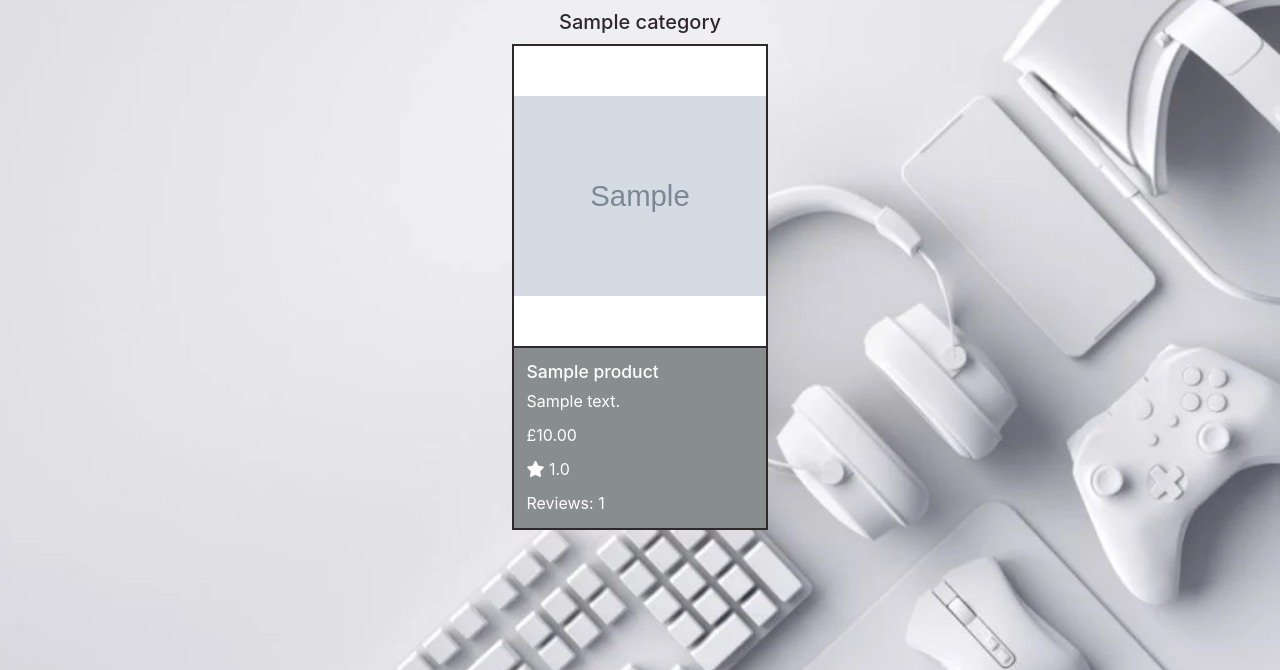
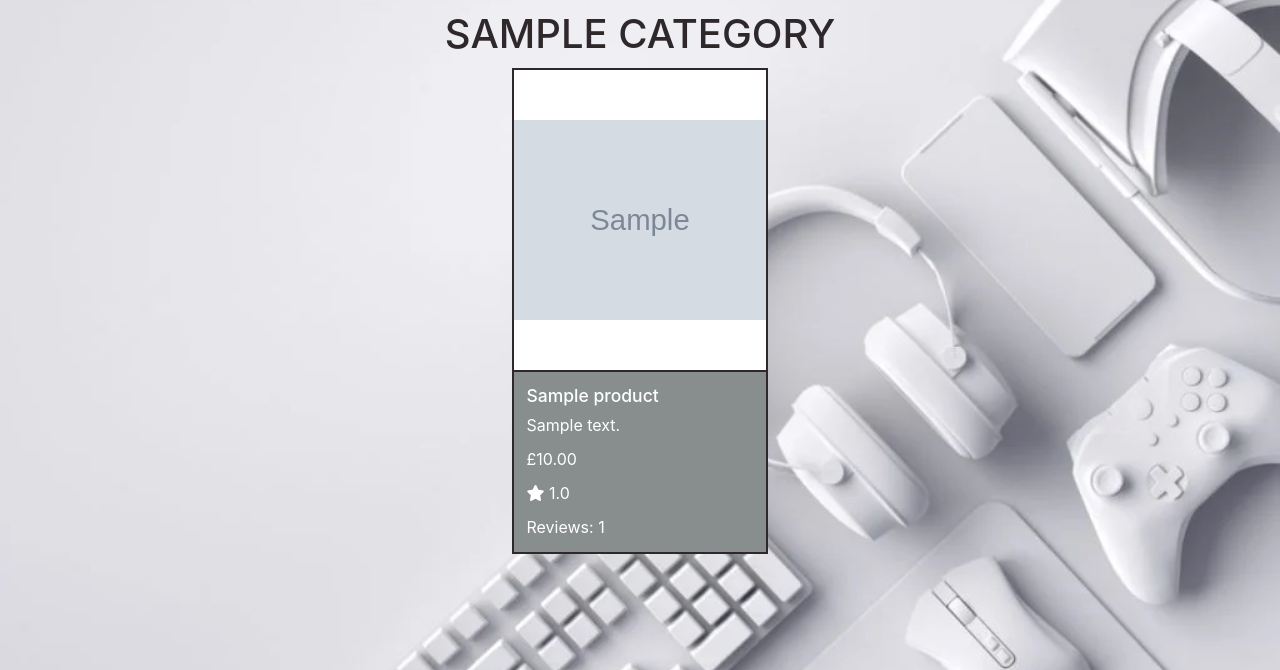
Before and after one commit to ThomasWharton/gamer-station, a Django app: page /products/ in a window 1280 px wide. Shown: the part 130-800 px from the top of the page. Run offline with Django 3.2, Linux system fonts and the light colour scheme; tables that the repository leaves empty hold one stand-in row (values such as "Sample post"); grey boxes marked "Sample" are stand-in pictures; parts of the project's set-up code (start-up, migrations or seed data) failed here and were passed over; some libraries are stand-ins or nearby versions.

Commit message:
Update category heading styling

```diff
--- a/products/templates/products/products.html
+++ b/products/templates/products/products.html
@@ -12,8 +12,8 @@
 {% block content %}
 <div class="container products-container">
     {% for category in categories %}
-        <h2 class="text-center">{{ category.friendly_name }}</h2>
-        <div class="row justify-content-center">
+        <h1 class="text-center text-uppercase category">{{ category.friendly_name }}</h2>
+        <div class="row justify-content-center product-row">
             {% for product in products %}
                 {% if product.category == category %}
                     <div class="card rounded-0 col-lg-3 col-md-5 col-sm-8 col-xs-12">
--- a/static/css/base.css
+++ b/static/css/base.css
@@ -104,6 +104,10 @@ body {
     border: 1px solid black !important;
 }
 
+.category {
+    font-size: 4rem;
+}
+
 .product-img-container {
     margin: 0 !important;
     height: 30rem;
@@ -135,6 +139,10 @@ body {
 
 .card-body > a > h3:hover {
     color: var(--raisin-black);
+}
+
+.product-row {
+    margin-bottom: 1rem;
 }
 
 /* -------------------------------- Media Queries */
```
